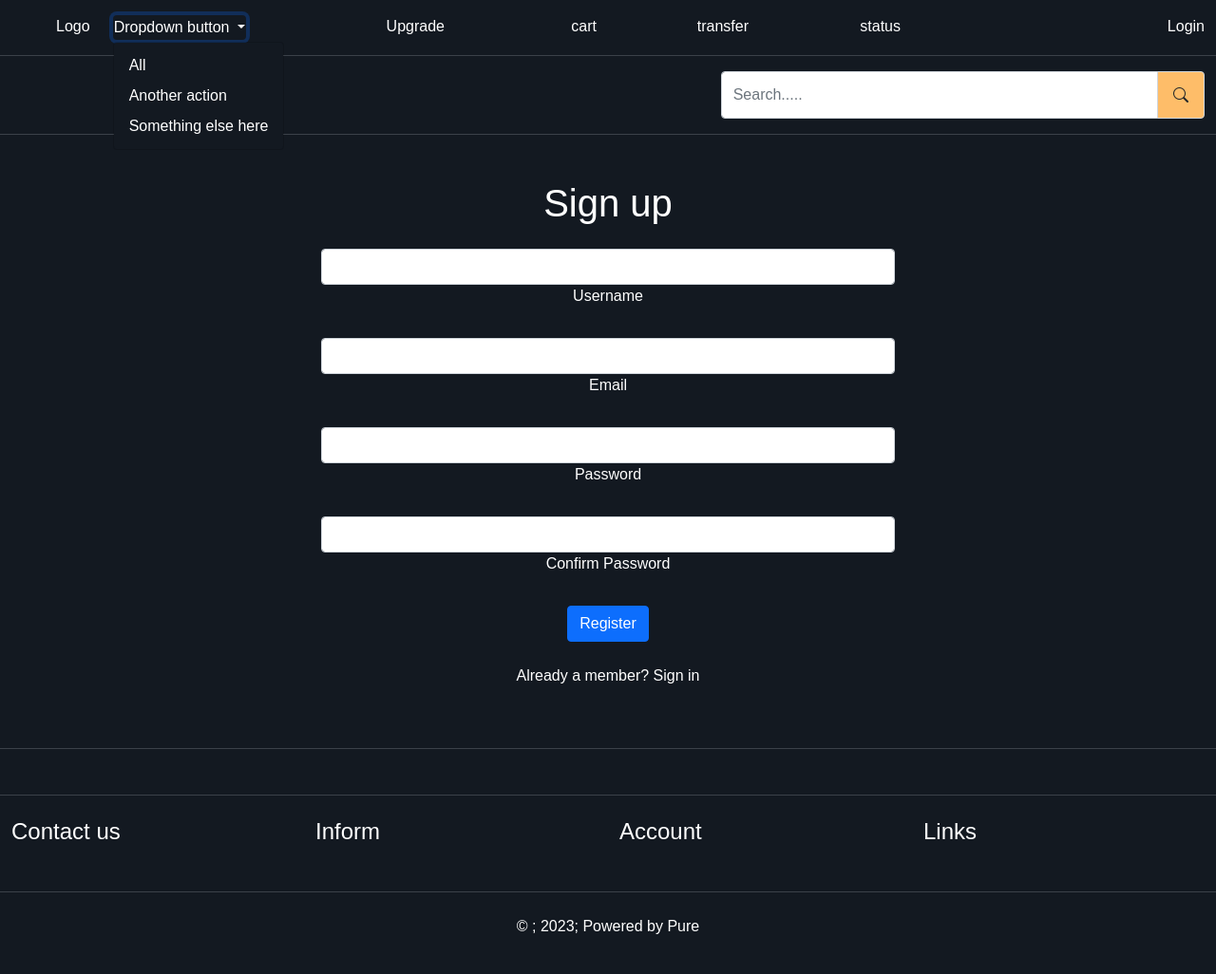
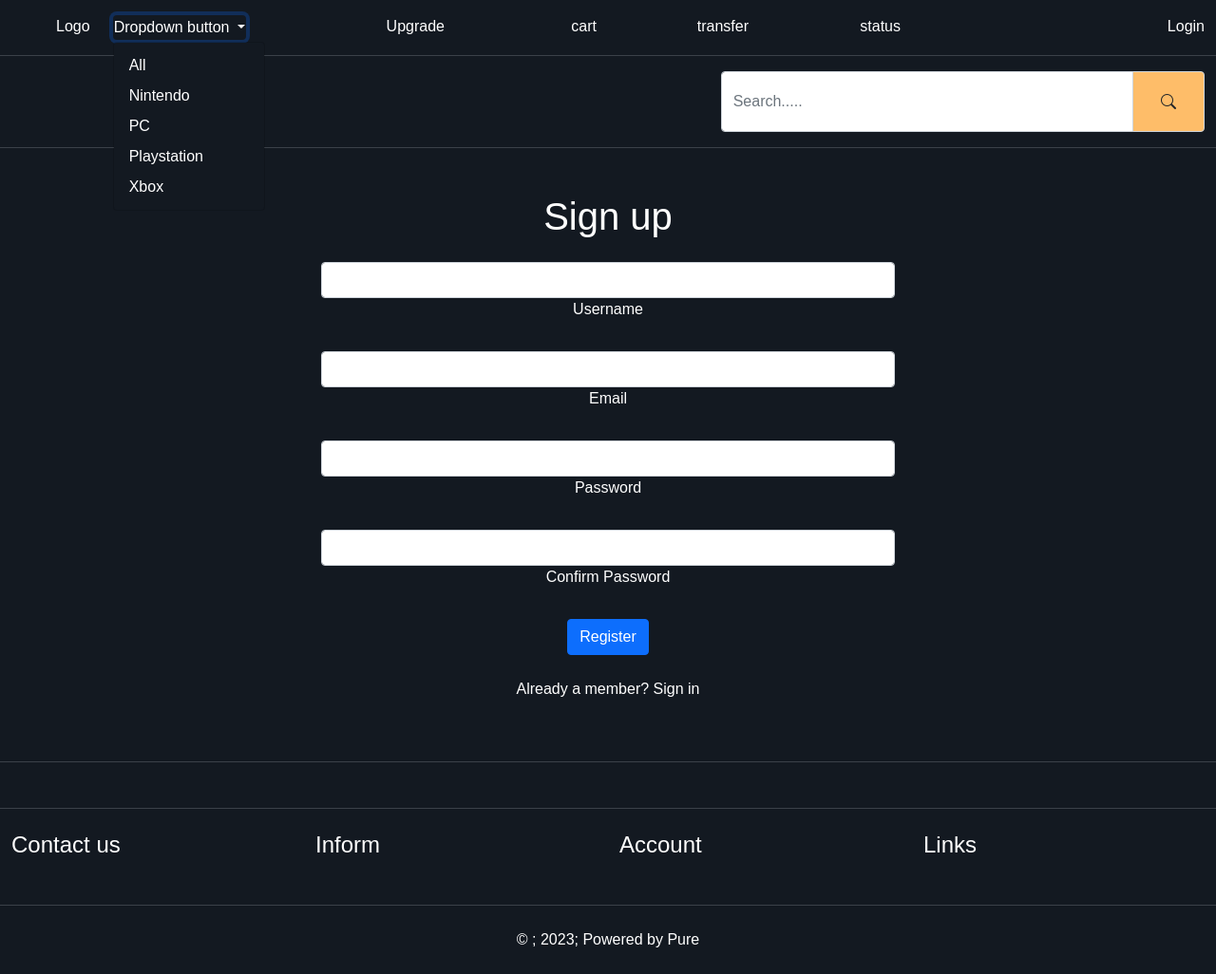
Before and after one commit to Pure122/bsad2, a PHP site: page /reg.php in a window 1280 px wide, after a click on "Dropdown button". Shown: the whole page at 95% size. Before the commit the page ends 984 px from the top, so only its background shows below. Run offline with PHP 8.4, Linux system fonts and the light colour scheme; some libraries are stand-ins or nearby versions.

Commit message:
category

```diff
--- a/components.php
+++ b/components.php
@@ -13,9 +13,11 @@ function navhead(){
               Dropdown button
             </button>
             <ul class="dropdown-menu" aria-labelledby="dropdownMenuButton1">
-              <li><a class="dropdown-item text-white">All</a></li>
-              <li><a class="dropdown-item text-white" href="#">Another action</a></li>
-              <li><a class="dropdown-item text-white" href="#">Something else here</a></li>
+              <li><a class="dropdown-item text-white" href="category.php?cat=all">All</a></li>
+              <li><a class="dropdown-item text-white" href="category.php?cat=Nintendo">Nintendo</a></li>
+              <li><a class="dropdown-item text-white" href="category.php?cat=PC">PC</a></li>
+              <li><a class="dropdown-item text-white" href="category.php?cat=PlayStation">Playstation</a></li>
+              <li><a class="dropdown-item text-white" href="category.php?cat=Xbox">Xbox</a></li>
             </ul>
           </div>
         </div>
@@ -42,17 +44,19 @@ function navhead(){
       <div class="row align-items-center">
         <div class="col-7"></div>
         <div class="col-5">
-          <div class="input-group">
-            <input type="text"
+        <form action="category.php" method="GET">
+        <div class="input-group">
+            <input type="text" name="search"
               class="form-control py-2"
               placeholder="Search....."
               aria-label="Search....."
               aria-describedby="basic-addon2" />
             <span class="input-group-text p-3" id="basic-addon2">
-            <i class="bi bi-search"></i>
+            <button class="btn" type="submit"><i class="bi bi-search"></i></button>
             </span>
 
           </div>
+        </form>
         </div>
 
       </div>
@@ -70,9 +74,11 @@ function navhead(){
               Dropdown button
             </button>
             <ul class="dropdown-menu" aria-labelledby="dropdownMenuButton1">
-              <li><a class="dropdown-item text-white">All</a></li>
-              <li><a class="dropdown-item text-white" href="#">Another action</a></li>
-              <li><a class="dropdown-item text-white" href="#">Something else here</a></li>
+            <li><a class="dropdown-item text-white" href="category.php?cat=all">All</a></li>
+            <li><a class="dropdown-item text-white" href="category.php?cat=Nintendo">Nintendo</a></li>
+            <li><a class="dropdown-item text-white" href="category.php?cat=PC">PC</a></li>
+            <li><a class="dropdown-item text-white" href="category.php?cat=PlayStation">Playstation</a></li>
+            <li><a class="dropdown-item text-white" href="category.php?cat=Xbox">Xbox</a></li>
             </ul>
           </div>
         </div>
@@ -99,17 +105,20 @@ function navhead(){
       <div class="row align-items-center">
         <div class="col-7"></div>
         <div class="col-5">
-          <div class="input-group">
-            <input type="text"
+        <form action="category.php" method="GET">
+        <div class="input-group">
+            <input type="text" name="search"
               class="form-control py-2"
               placeholder="Search....."
               aria-label="Search....."
               aria-describedby="basic-addon2" />
             <span class="input-group-text p-3" id="basic-addon2">
-            <i class="bi bi-search"></i>
+            <button class="btn" type="submit"><i class="bi bi-search"></i></button>
             </span>
 
           </div>
+        </form>
+
         </div>
 
       </div>
```
Also changed, not shown: category.php (+32 -5 lines).
